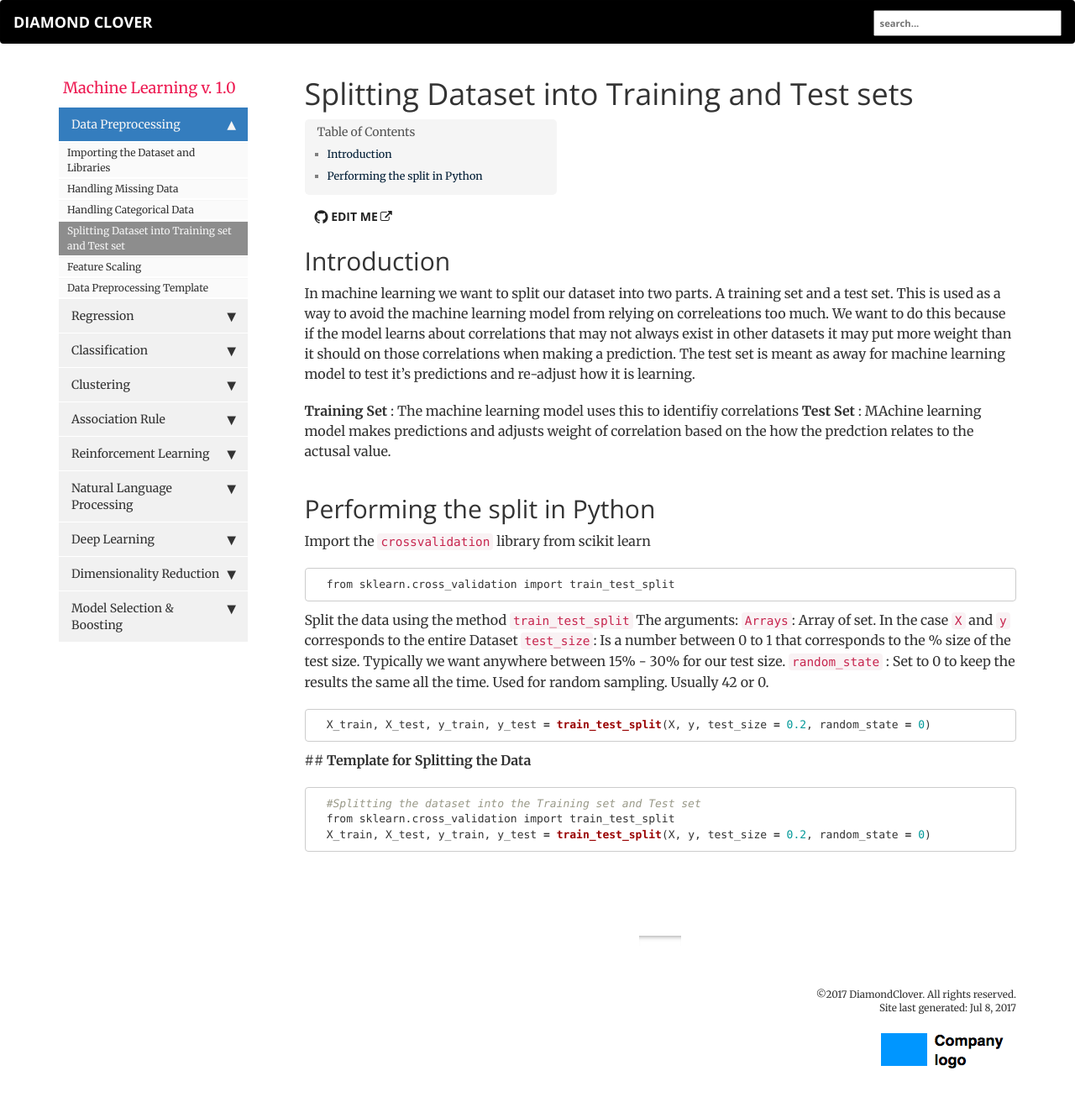
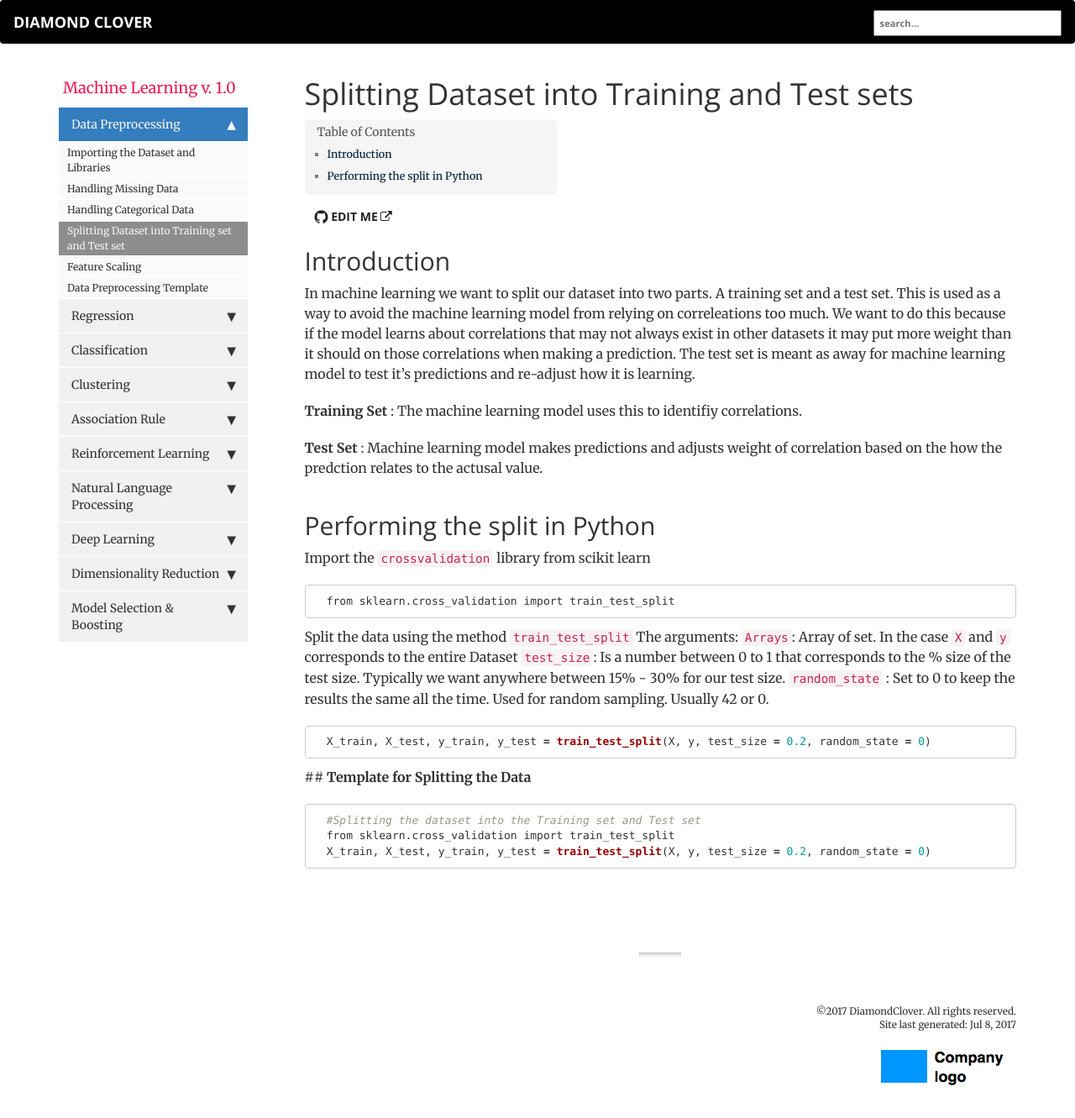
Before and after one commit to WolfOfTheNorth/diamondclover, a Jekyll site: the page built from pages/Machine Learning/split-data.md, in a window 1280 px wide and 1378 px high. Shown: the top 1331 px of the window at 84% size. Built offline with Jekyll 4.4.1, drawn with Linux system fonts in a browser that asks for light colours; nearby versions of some CDN libraries; comment, search, counter and statistics services are not loaded.

Commit message:
vocab fix

```diff
--- a/pages/Machine Learning/split-data.md
+++ b/pages/Machine Learning/split-data.md
@@ -11,8 +11,9 @@ folder: Machine Learning
 
 In machine learning we want to split our dataset into two parts. A training set and a test set. This is used as a way to avoid the machine learning model from relying on correleations too much. We want to do this because if the model learns about correlations that may not always exist in other datasets it may put more weight than it should on those correlations when making a prediction. The test set is meant as away for machine learning model to test it's predictions and re-adjust how it is learning.
 
-**Training Set** : The machine learning model uses this to identifiy correlations
-**Test Set** : MAchine learning model makes predictions and adjusts weight of correlation based on the how the predction relates to the actusal value.
+**Training Set** : The machine learning model uses this to identifiy correlations.
+
+**Test Set** : Machine learning model makes predictions and adjusts weight of correlation based on the how the predction relates to the actusal value.
 
 ## Performing the split in Python
 
```
Also changed, not shown: 1 other file.
